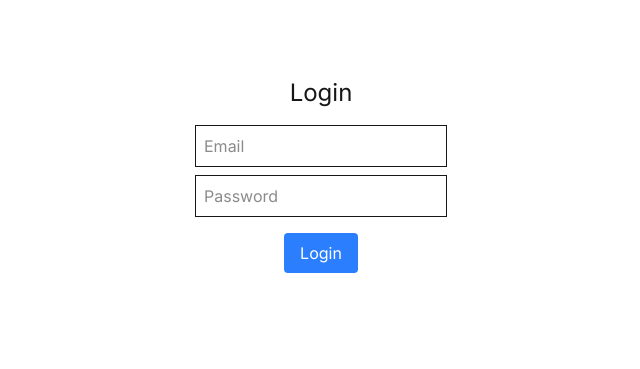
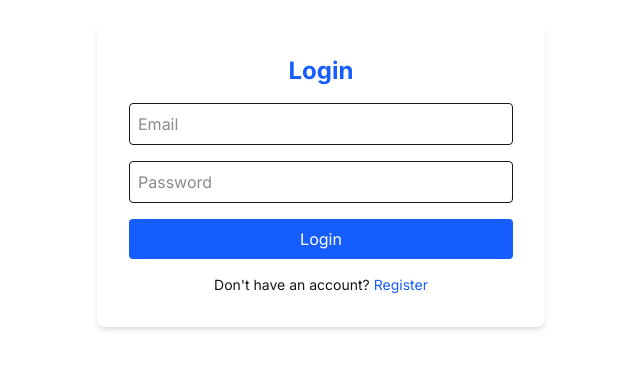
Before and after one commit to SameerGarude/bidding-platform, a Next.js app in the folder frontend/: page /login in a window 1280 px wide. Shown: the part 225-594 px from the top of the page, without its empty margins (319-959 px from the left). Built offline with nearby package versions, Linux system fonts and the light colour scheme.

Commit message:
updated projectRoutes

```diff
--- a/frontend/src/app/login/page.tsx
+++ b/frontend/src/app/login/page.tsx
@@ -1,3 +1,72 @@
+// "use client";
+
+// import { useState } from "react";
+// import { useRouter } from "next/navigation";
+// import { setToken } from "@/lib/auth";
+// import { useAuth } from "@/context/AuthContext";
+
+// export default function LoginPage() {
+//   const [email, setEmail] = useState("");
+//   const [password, setPassword] = useState("");
+//   const { setUser } = useAuth();
+//   const router = useRouter();
+
+//   const handleLogin = async () => {
+//     try {
+//       const res = await fetch(
+//         "https://bidding-backend-77kc.onrender.com/api/auth/login",
+//         {
+//           method: "POST",
+//           headers: { "Content-Type": "application/json" },
+//           body: JSON.stringify({ email, password }),
+//         }
+//       );
+
+//       const data = await res.json();
+//       if (!res.ok) {
+//         alert(data.message);
+//         setPassword(""); // Clear password on failure
+//         return;
+//       }
+
+//       setToken(data.token);
+
+//       const decoded = JSON.parse(atob(data.token.split(".")[1]));
+//       setUser(decoded);
+
+//       router.push("/dashboard");
+//     } catch (error) {
+//       console.error("Login error:", error);
+//     }
+//   };
+
+//   return (
+//     <div className="flex flex-col items-center justify-center min-h-screen">
+//       <h1 className="text-2xl mb-4">Login</h1>
+//       <input
+//         type="email"
+//         placeholder="Email"
+//         className="border p-2 mb-2"
+//         value={email}
+//         onChange={(e) => setEmail(e.target.value)}
+//       />
+//       <input
+//         type="password"
+//         placeholder="Password"
+//         className="border p-2 mb-4"
+//         value={password}
+//         onChange={(e) => setPassword(e.target.value)}
+//       />
+//       <button
+//         onClick={handleLogin}
+//         className="bg-blue-500 text-white px-4 py-2 rounded cursor-pointer"
+//       >
+//         Login
+//       </button>
+//     </div>
+//   );
+// }
+
 "use client";
 
 import { useState } from "react";
@@ -9,9 +78,13 @@ export default function LoginPage() {
   const [email, setEmail] = useState("");
   const [password, setPassword] = useState("");
   const { setUser } = useAuth();
+  const [error, setError] = useState("");
+  const [loading, setLoading] = useState(false);
   const router = useRouter();
 
   const handleLogin = async () => {
+    setError("");
+    setLoading(true);
     try {
       const res = await fetch(
         "https://bidding-backend-77kc.onrender.com/api/auth/login",
@@ -24,45 +97,70 @@ export default function LoginPage() {
 
       const data = await res.json();
       if (!res.ok) {
-        alert(data.message);
-        setPassword(""); // Clear password on failure
+        setError(data.message || "Login failed");
+        setPassword("");
+        setLoading(false);
         return;
       }
 
       setToken(data.token);
-
       const decoded = JSON.parse(atob(data.token.split(".")[1]));
       setUser(decoded);
 
       router.push("/dashboard");
     } catch (error) {
       console.error("Login error:", error);
+      setError("Something went wrong.");
+    } finally {
+      setLoading(false);
     }
   };
 
   return (
-    <div className="flex flex-col items-center justify-center min-h-screen">
-      <h1 className="text-2xl mb-4">Login</h1>
+    <div className="flex justify-center items-center min-h-screen bg-white-100 p-4">
+      <div className="bg-white shadow-md rounded-lg p-8 w-full max-w-md">
+        <h2 className="text-2xl font-bold mb-4 text-center text-blue-600">
+          Login
+        </h2>
+
+        {error && <p className="text-red-500 mb-4">{error}</p>}
+
         <input
           type="email"
           placeholder="Email"
-        className="border p-2 mb-2"
+          className="w-full mb-4 p-2 border rounded"
           value={email}
           onChange={(e) => setEmail(e.target.value)}
+          required
         />
+
         <input
           type="password"
           placeholder="Password"
-        className="border p-2 mb-4"
+          className="w-full mb-4 p-2 border rounded"
           value={password}
           onChange={(e) => setPassword(e.target.value)}
+          required
         />
+
         <button
           onClick={handleLogin}
-        className="bg-blue-500 text-white px-4 py-2 rounded cursor-pointer"
+          className="w-full bg-blue-600 text-white py-2 rounded hover:bg-blue-700"
+          disabled={loading}
         >
-        Login
+          {loading ? "Logging in..." : "Login"}
         </button>
+
+        <p className="text-sm text-center mt-4">
+          Don&apos;t have an account?{" "}
+          <span
+            className="text-blue-600 hover:underline cursor-pointer"
+            onClick={() => router.push("/register")}
+          >
+            Register
+          </span>
+        </p>
+      </div>
     </div>
   );
 }
--- a/frontend/src/app/register/page.tsx
+++ b/frontend/src/app/register/page.tsx
@@ -57,7 +57,7 @@ export default function RegisterPage() {
     <div className="flex justify-center items-center min-h-screen bg-white-100 p-4">
       <form
         onSubmit={handleSubmit}
-        className="bg-white shadow-md rounded-lg p-8 w-full max-w-md"
+        className="bg-white shadow-md rounded-lg p-8 w-full max-w-md "
       >
         <h2 className="text-2xl font-bold mb-4 text-center text-blue-600">
           Register
```
Lines whose indentation alone changed are shown as unchanged.
